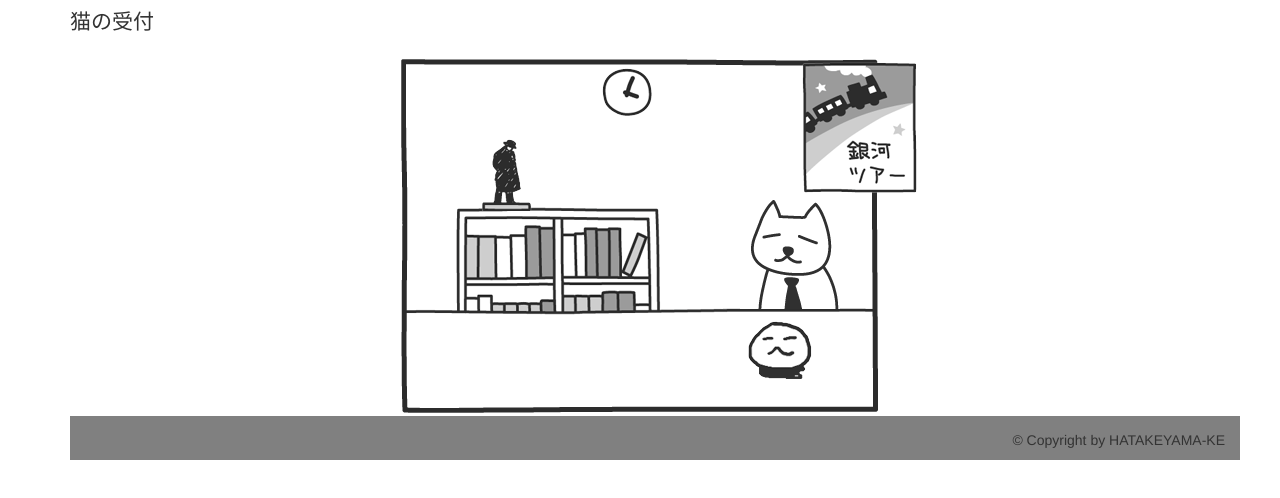
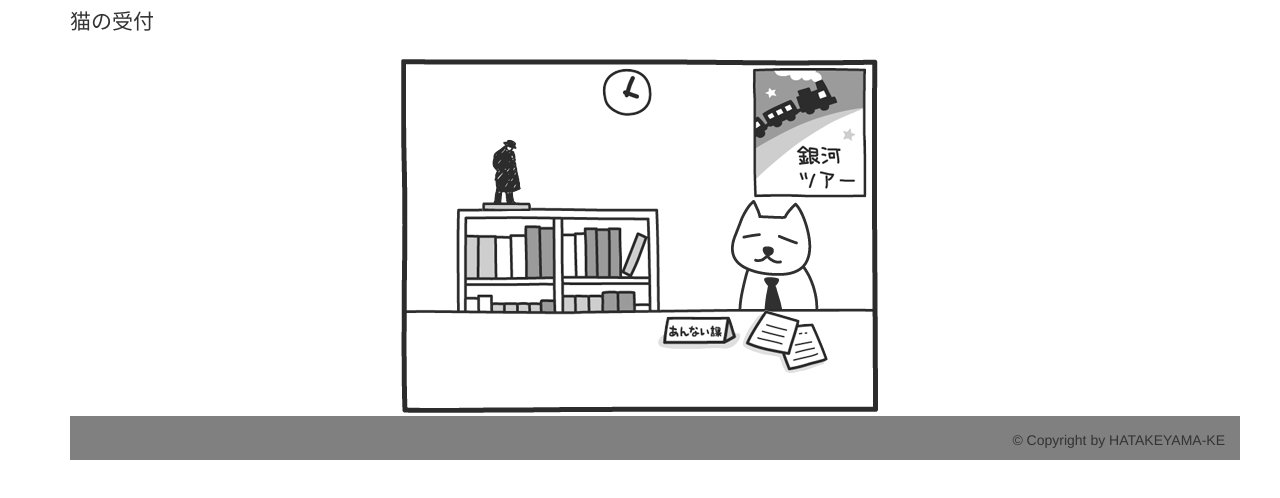
Before and after one commit to akihatake/Neko-Office, a plain HTML site: page index.html in a window 1280 px wide. Shown: the part 134-632 px from the top of the page. Drawn offline with nearby package versions, Linux system fonts and the light colour scheme.

Commit message:
layout changed.

```diff
--- a/index.html
+++ b/index.html
@@ -17,10 +17,6 @@
 		<link rel="shortcut icon" href="/favicon.ico">
 		<link rel="apple-touch-icon" href="/apple-touch-icon.png">
 
-		<!-- Bootstrap -->
-		<link rel="stylesheet" href="http://netdna.bootstrapcdn.com/bootstrap/3.0.0/css/bootstrap.min.css" media="screen">
-		<script src="http://netdna.bootstrapcdn.com/bootstrap/3.0.0/js/bootstrap.min.js"></script>
-
 		<!-- JQuery -->
 		<link rel="stylesheet" href="http://code.jquery.com/ui/1.10.3/themes/smoothness/jquery-ui.css">
 		<script src="http://code.jquery.com/jquery-1.9.1.js"></script>
@@ -28,106 +24,22 @@
 		<script src="js/jquery.backgroundpos.min.js"></script>
 		<script src="js/jquery.limitAnime.js"></script>
 
-		<style>
-		#haikei {
-			margin: 0 auto;
-			position: relative;
-			background: url('images/haikei.png') no-repeat 0 0;
-			width: 480px;
-			height: 360px;
-		}
-		#neko {
-			position: absolute;
-			background-image: url('images/neko-anime.gif');
-			background-repeat: no-repeat;
-			width: 100px;
-			height: 120px;
-			top: 133px;
-			left: 340px;
-		}
-		#poster {
-			display: inline-block;
-			*display: inline;
-			*zoom: 1;
-			position: absolute;
-			background-image: url('images/poster.png');
-			background-repeat: no-repeat;
-			width: 135px;
-			height: 145px;
-			top: 0px;
-			left: 400px;
-		}
-		#kenjisan {
-			display: inline-block;
-			*display: inline;
-			*zoom: 1;
-			position: absolute;
-			background-image: url('images/kenjisan.png');
-			background-repeat: no-repeat;
-			width: 55px;
-			height: 77px;
-			top: 80px;
-			left: 80px;
-		}
-		#clock {
-			display: inline-block;
-			*display: inline;
-			*zoom: 1;
-			position: absolute;
-			background-image: url('images/tokei.png');
-			background-repeat: no-repeat;
-			width: 110px;
-			height: 55px;
-			top: 10px;
-			left: 150px;
-		}
-		#hukidasi {
-			position: absolute;
-			background-image: url('images/hukidasi.png');
-			background-repeat: no-repeat;
-			width: 280px;
-			height: 150px;
-			top: 30px;
-			left: 50px;
-			display: none;
-		}
-		#hukidasi p {
-			margin-top: 15px;
-			margin-bottom: 15px;
-			margin-left: 15px;
-			margin-right: 35px;
-			overflow: hidden;
-		}
-		#pyon {
-			display: inline-block;
-			*display: inline;
-			*zoom: 1;
-			position: absolute;
-			background-image: url('images/pyon.png');
-			background-repeat: no-repeat;
-			width: 80px;
-			height: 117px;
-			top: 210px;
-			left: 340px;
-		}
+		<!-- Bootstrap -->
+		<link rel="stylesheet" href="http://netdna.bootstrapcdn.com/bootstrap/3.0.0/css/bootstrap.min.css" media="screen">
+		<script src="http://netdna.bootstrapcdn.com/bootstrap/3.0.0/js/bootstrap.min.js"></script>
 
-		#footer {
-			padding-top: 1em;
-			background-color: gray;
-			text-align: right;
-		}
+		<!-- main -->
+		<link rel="stylesheet" href="nekojimusho.css" media="screen">
 
-		</style>
 
 		<script>
-
 		msg = "";
 
 		$(document).ready(function(){
-		var msgs = new Array();
-		var msgs[0] = "世界で一番長い駅名は、イギリスのウェールズ北部にある「Llanfairpwllgwyngyllgogerychwyrndrobwllllantysiliogogogoch」駅";
-		var msgs[1] = "アサイーのポリフェノールはブルーベリーの18倍";
-		var msgs[2] = "ねむいです";
+			var msgs = new Array();
+			var msgs[0] = "世界で一番長い駅名は、イギリスのウェールズ北部にある「Llanfairpwllgwyngyllgogerychwyrndrobwllllantysiliogogogoch」駅";
+			var msgs[1] = "アサイーのポリフェノールはブルーベリーの18倍";
+			var msgs[2] = "ねむいです";
 
 			// けんじクリック
 			$(function(){
@@ -248,7 +160,8 @@
 				<div id="clock"></div>
 				<div id="kenjisan"></div>
 				<div id="poster"></div>
-				<div id="pyon"></div>
+				<div id="paper"></div>
+				<div id="annai"></div>
 				<div id="hukidasi">
 					<p>
 						<script>document.writeln(msg);</script>
--- /dev/null
+++ b/nekojimusho.css
@@ -0,0 +1,130 @@
+/* 背景 */
+#haikei {
+	margin: 0 auto;
+	position: relative;
+	background: url('images/haikei.png') no-repeat 0 0;
+	width: 480px;
+	height: 360px;
+}
+
+
+
+/*
+ * アニメパーツ
+ */
+
+/* 猫 */
+#neko {
+	display: inline-block;
+	*display: inline;
+	*zoom: 1;
+	position: absolute;
+	background-image: url('images/neko-anime.gif');
+	background-repeat: no-repeat;
+	width: 100px;
+	height: 120px;
+	top: 133px;
+	left: 320px;
+}
+
+/* ポスター */
+#poster {
+	display: inline-block;
+	*display: inline;
+	*zoom: 1;
+	position: absolute;
+	background-image: url('images/poster.png');
+	background-repeat: no-repeat;
+	width: 135px;
+	height: 145px;
+	top: 5px;
+	left: 350px;
+}
+
+/* 宮沢賢治 */
+#kenjisan {
+	display: inline-block;
+	*display: inline;
+	*zoom: 1;
+	position: absolute;
+	background-image: url('images/kenjisan.png');
+	background-repeat: no-repeat;
+	width: 55px;
+	height: 77px;
+	top: 80px;
+	left: 80px;
+}
+
+/* 時計 */
+#clock {
+	display: inline-block;
+	*display: inline;
+	*zoom: 1;
+	position: absolute;
+	background-image: url('images/tokei.png');
+	background-repeat: no-repeat;
+	width: 110px;
+	height: 55px;
+	top: 10px;
+	left: 150px;
+}
+
+/* 書類 */
+#paper {
+	display: inline-block;
+	*display: inline;
+	*zoom: 1;
+	position: absolute;
+	background-image: url('images/paper.png');
+	background-repeat: no-repeat;
+	width: 90px;
+	height: 110px;
+	top: 210px;
+	left: 340px;
+}
+
+/* 案内 */
+#annai {
+	display: inline-block;
+	*display: inline;
+	*zoom: 1;
+	position: absolute;
+	background-image: url('images/annai.png');
+	background-repeat: no-repeat;
+	width: 150px;
+	height: 70px;
+	top: 230px;
+	left: 200px;
+}
+
+
+/*
+ * 猫のコメント枠
+ */
+#hukidasi {
+	position: absolute;
+	background-image: url('images/hukidasi.png');
+	background-repeat: no-repeat;
+	width: 280px;
+	height: 150px;
+	top: 30px;
+	left: 50px;
+	display: none;
+}
+#hukidasi p {
+	margin-top: 15px;
+	margin-bottom: 15px;
+	margin-left: 15px;
+	margin-right: 35px;
+	overflow: hidden;
+}
+
+
+/*
+ * フッターデザイン
+ */
+#footer {
+	padding-top: 1em;
+	background-color: gray;
+	text-align: right;
+}
```
Also changed, not shown: test/01.png (renamed from images/01.png), test/clickanim.html (renamed from clickanim.html), test/nemui.gif (renamed from images/nemui.gif), test/nemui.png (renamed from images/nemui.png), test/parapara.html (renamed from parapara.html), test/pop.html (renamed from pop.html), test/pyon.png (renamed from images/pyon.png), test/test.html (renamed from test.html).
